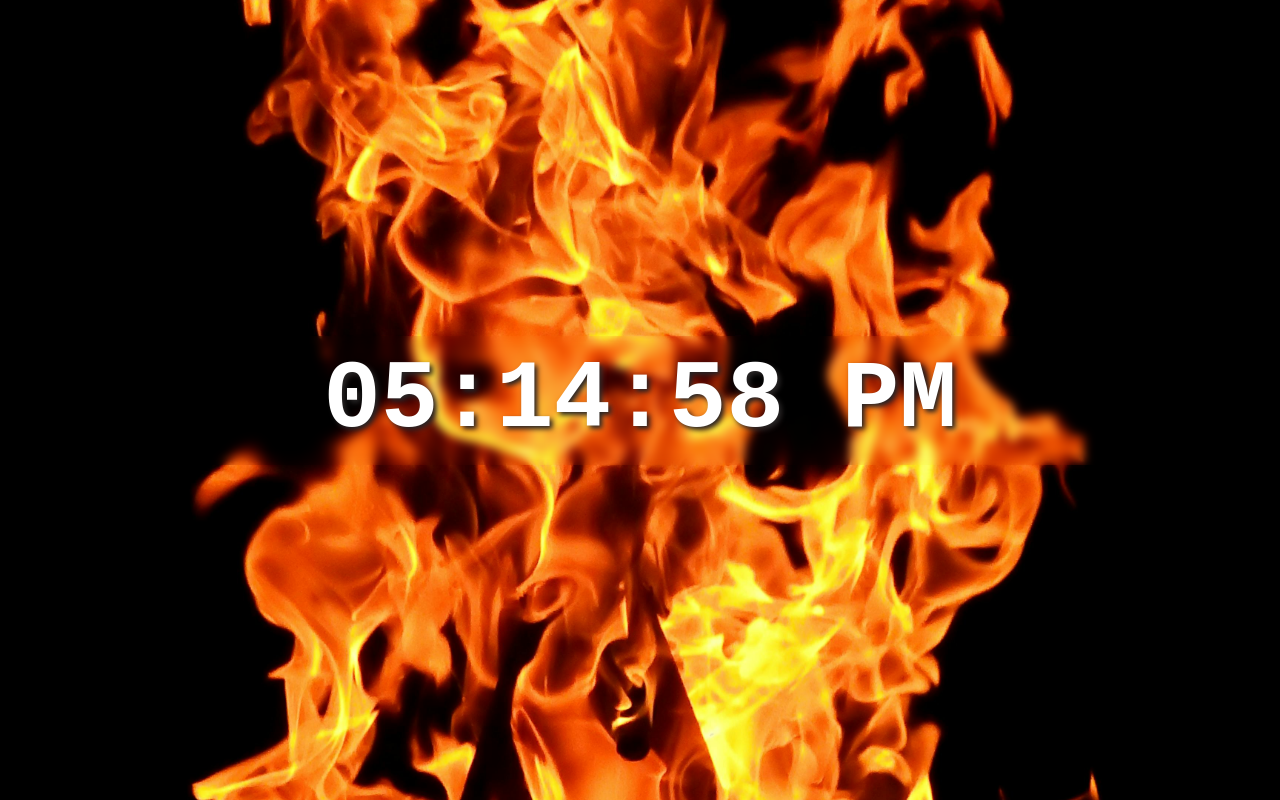
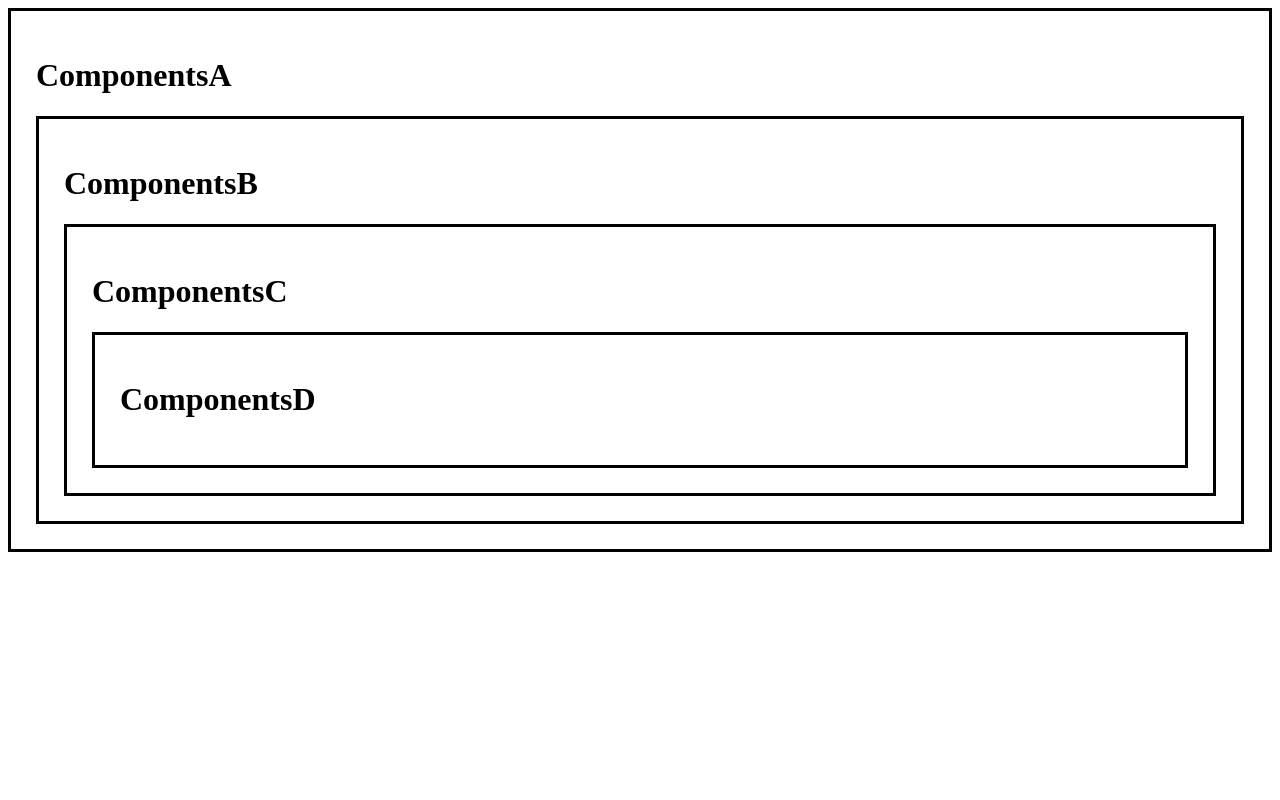
Before and after one commit to atikmahmud482/React-js-19-2025-, a React (Vite) app in the folder React-Full-Course/: page / in a window 1280 px wide. Built offline with nearby package versions, Linux system fonts and the light colour scheme.

Commit message:
useContext

```diff
--- a/React-Full-Course/src/App.jsx
+++ b/React-Full-Course/src/App.jsx
@@ -3,6 +3,7 @@ import Button from "./Button/Button";
 import Buttons from "./Buttons";
 import Card from "./Card";
 import ColorPicker from "./ColorPicker";
+import ComponentsA from "./components/ComponentsA";
 import Counter from "./Counter";
 import DigitalClock from "./DigitalClock";
 import Food from "./Food";
@@ -78,7 +79,8 @@ function App() {
       {/* <ArrayOfObject /> */}
       {/* <ToDoList /> */}
       {/* <UseEffect /> */}
-      <DigitalClock></DigitalClock>
+      {/* <DigitalClock></DigitalClock> */}
+      <ComponentsA />
     </>
   );
 }
--- /dev/null
+++ b/React-Full-Course/src/components/ComponentsA.jsx
@@ -0,0 +1,13 @@
+import React from "react";
+import ComponentsB from "./ComponentsB";
+
+function ComponentsA() {
+  return (
+    <div className="box">
+      <h1>ComponentsA</h1>
+      <ComponentsB />
+    </div>
+  );
+}
+
+export default ComponentsA;
--- /dev/null
+++ b/React-Full-Course/src/components/ComponentsB.jsx
@@ -0,0 +1,13 @@
+import React from "react";
+import ComponentsC from "./ComponentsC";
+
+function ComponentsB() {
+  return (
+    <div className="box">
+      <h1>ComponentsB</h1>
+      <ComponentsC />
+    </div>
+  );
+}
+
+export default ComponentsB;
--- /dev/null
+++ b/React-Full-Course/src/components/ComponentsC.jsx
@@ -0,0 +1,13 @@
+import React from "react";
+import ComponentsD from "./ComponentsD";
+
+function ComponentsC() {
+  return (
+    <div className="box">
+      <h1>ComponentsC</h1>
+      <ComponentsD />
+    </div>
+  );
+}
+
+export default ComponentsC;
--- /dev/null
+++ b/React-Full-Course/src/components/ComponentsD.jsx
@@ -0,0 +1,11 @@
+import React from "react";
+
+function ComponentsD() {
+  return (
+    <div className="box">
+      <h1>ComponentsD</h1>
+    </div>
+  );
+}
+
+export default ComponentsD;
--- a/React-Full-Course/src/index.css
+++ b/React-Full-Course/src/index.css
@@ -142,7 +142,7 @@ input[type="color"] {
   border: 2px solid hsl(0, 0%, 88%);
 } */
 
-.to-do-list {
+/* .to-do-list {
   max-width: 400px;
   margin: 40px auto;
   padding: 20px;
@@ -227,4 +227,9 @@ li {
 
 .move-button:hover {
   background-color: #1976d2;
+} */
+
+.box {
+  border: 3px solid;
+  padding: 25px;
 }
--- a/React-Full-Course/src/main.jsx
+++ b/React-Full-Course/src/main.jsx
@@ -2,7 +2,7 @@ import { StrictMode } from "react";
 import { createRoot } from "react-dom/client";
 import "./index.css";
 import App from "./App.jsx";
-import "./DigitalClock.css";
+// import "./DigitalClock.css";
 
 createRoot(document.getElementById("root")).render(
   <StrictMode>
```
